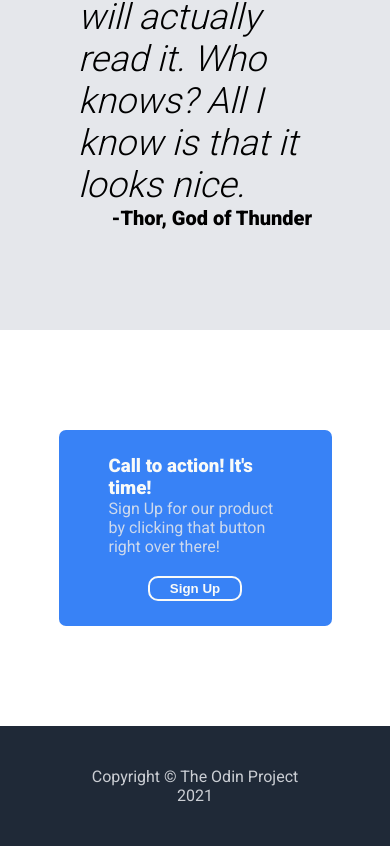
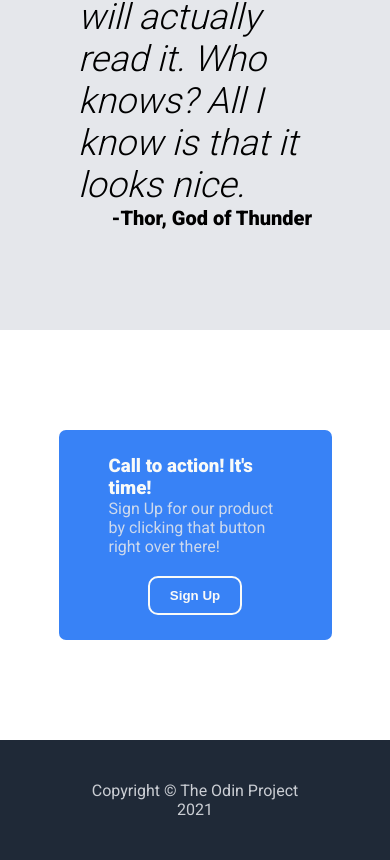
Before and after one commit to tomekmaleni/odin-lp, a plain HTML site: page index.html in a window 390 px wide. Shown: the part 2762-3622 px from the top of the page. Drawn offline with Linux system fonts and the light colour scheme.

Commit message:
fixing button padding

```diff
--- a/scss/style.scss
+++ b/scss/style.scss
@@ -242,7 +242,7 @@ footer {
 
         button {
             margin-top:20px;
-            padding: 3px 20px;
+            padding: 10px 20px;
         }
     }
 }
```
Also changed, not shown: css/style.css, 1 other file.
